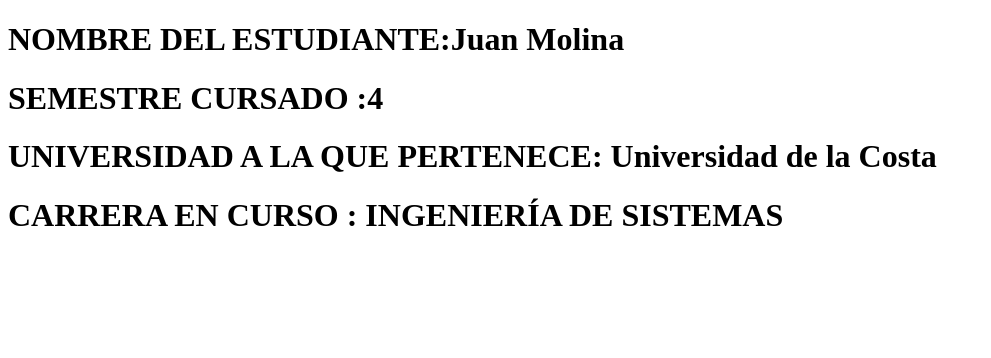
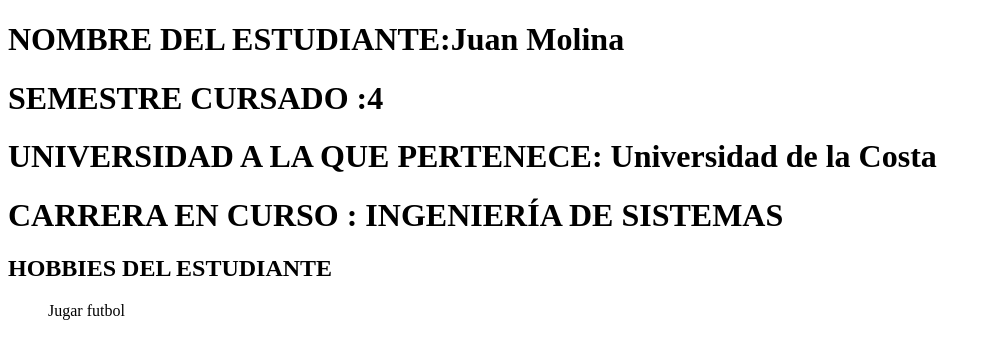
Before and after one commit to jsebastianmolinav5-arch/Taller-de-jueves-practicas, a plain HTML site: page index.html in a window 1280 px wide. Shown: the whole page, without its empty margins (0-991 px from the left). Drawn offline with Linux system fonts and the light colour scheme.

Commit message:
se agrego hobbies del estudiante

```diff
--- a/index.html
+++ b/index.html
@@ -10,5 +10,11 @@
     <h1>SEMESTRE CURSADO :4 </h1>
     <h1>UNIVERSIDAD A LA QUE PERTENECE: Universidad de la Costa</h1>
      <h1>CARRERA EN CURSO : INGENIERÍA DE SISTEMAS</h1>
+     <h2>HOBBIES DEL ESTUDIANTE</h2>
+     <ul>
+      Jugar futbol
+
+
+     </ul>
 </body>
 </html>
```
